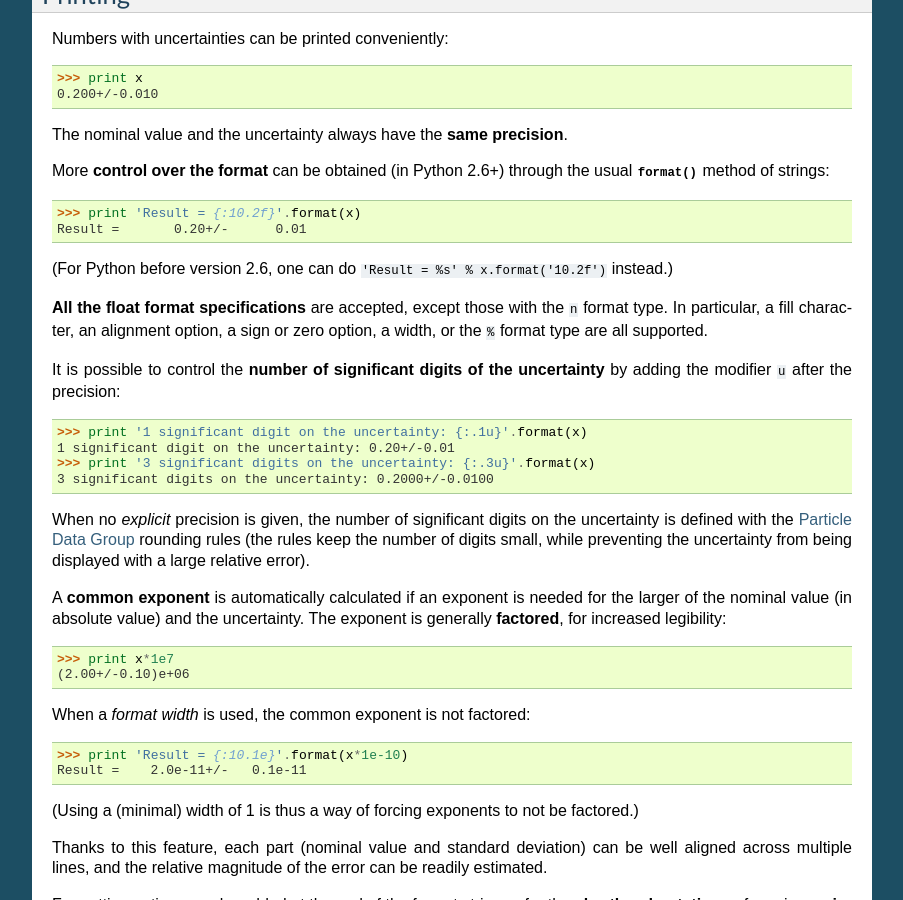
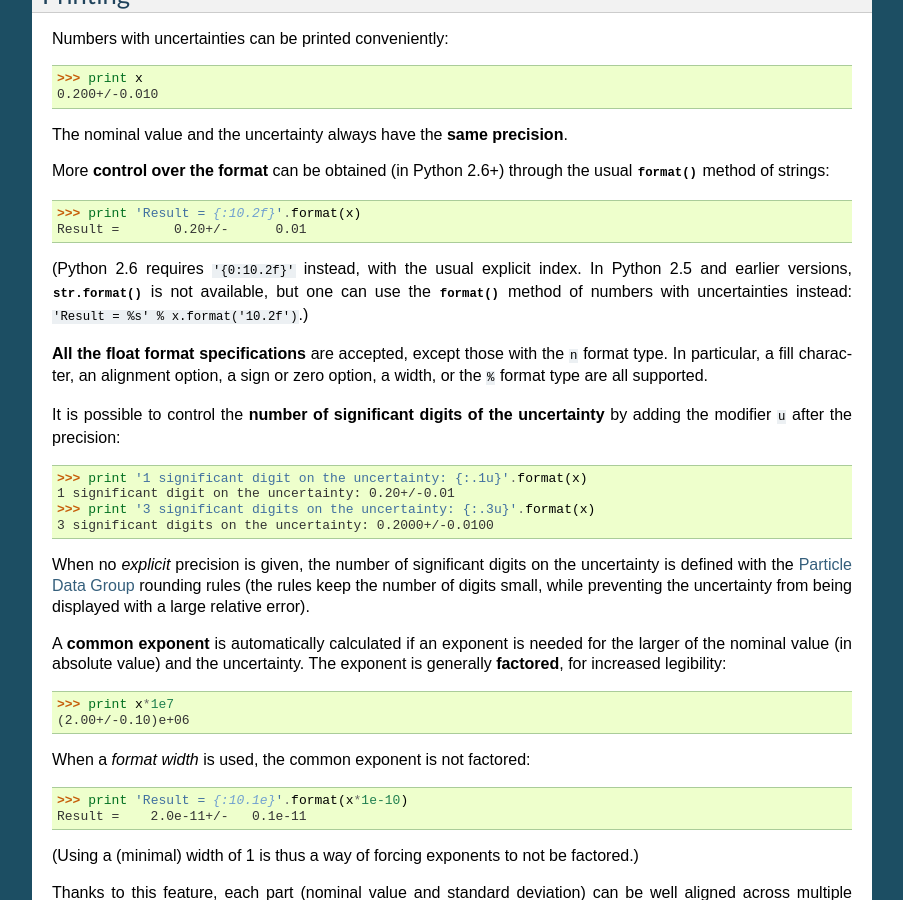
Before and after one commit to lmfit/uncertainties, a Sphinx documentation site: the page built from doc/user_guide.rst, in a window 1280 px wide and 900 px high, scrolled down 2342 px. Shown: the whole window, without its empty margins (198-1101 px from the left). Built offline with Sphinx 7.4.7, drawn with Linux system fonts in a browser that asks for light colours; the version number is read from the project's files by our own code.

Commit message:
Made format()'s documentation explicit, for Python 2.6.

```diff
--- a/doc/user_guide.rst
+++ b/doc/user_guide.rst
@@ -167,8 +167,10 @@ through the usual :func:`format` method of strings:
 >>> print 'Result = {:10.2f}'.format(x)
 Result =       0.20+/-      0.01
 
-(For Python before version 2.6, one can do ``'Result = %s' %
-x.format('10.2f')`` instead.)
+(Python 2.6 requires ``'{0:10.2f}'`` instead, with the usual explicit
+index. In Python 2.5 and earlier versions, :func:`str.format` is not
+available, but one can use the :func:`format` method of numbers with
+uncertainties instead: ``'Result = %s' % x.format('10.2f')``.)
 
 .. Legacy formats and base syntax of the format specification:
 
```
